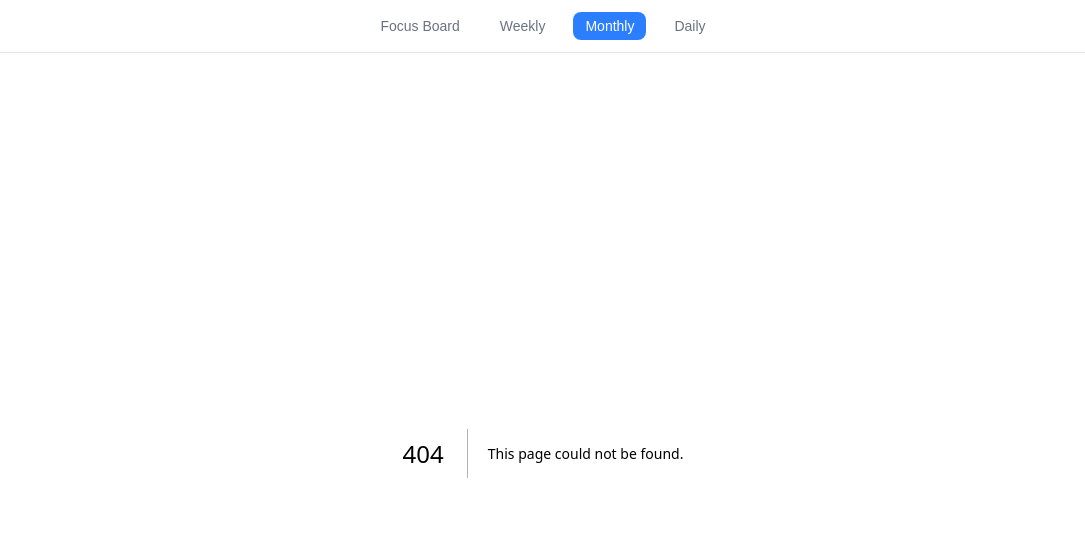
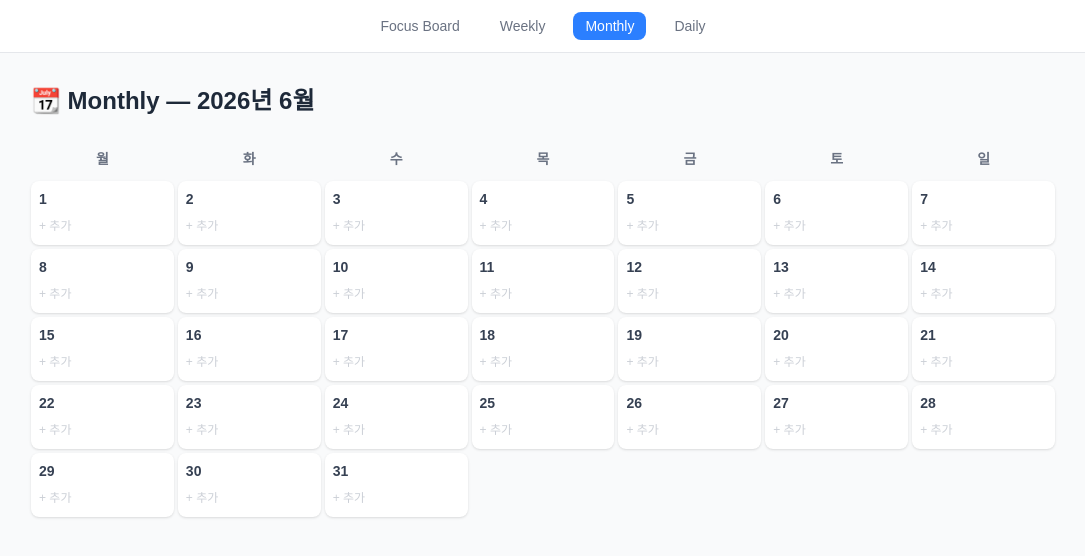
Before and after one commit to Byeong-Gwan/focus-diary, a Next.js app: page /monthly in a window 1280 px wide. Before the commit this address had no page. Shown: the top 556 px of the page, without its empty margins (97-1182 px from the left). Built offline with nearby package versions, Linux system fonts and the light colour scheme.

Commit message:
feat: Monthly 페이지 기본 구현 (달력 그리드, 할일 추가/체크)

```diff
--- /dev/null
+++ b/app/monthly/page.tsx
@@ -0,0 +1,125 @@
+"use client"
+import { useState, useEffect } from "react";
+import { WeeklyData } from "@/types/common";
+
+
+function getMonthDates(): Date[] {
+    const today = new Date(); // 오늘 날짜
+    const lastDay = new Date(today.getFullYear(), today.getMonth() + 1, 0).getDate();
+    const firstDay = new Date(today.getFullYear(), today.getMonth(), 1).getDay();
+
+    return Array.from({ length: lastDay }, (_, i) => {
+        return new Date(today.getFullYear(), today.getMonth(), i + 1);
+    });
+}
+
+// Date를 key값 문자열로 변환 "2026-05-26"
+function dateToKey(date:Date): string {
+    return date.toISOString().split("T")[0];
+}
+
+export default function MonthlyPage() {
+    const monthDates = getMonthDates();
+     // 날짜별 할일 상태
+     const [monthlyData, setMonthlyData] = useState<WeeklyData>({});
+
+     const handleAdd = (date: Date, text: string) => {
+         if (!text) {
+             return;
+         }
+
+         const dateKey = dateToKey(date);
+
+         setMonthlyData({
+             ...monthlyData,
+             [dateKey]: [
+                 ...(monthlyData[dateKey] || []),
+                 { id: Date.now(), text, done: false }
+             ]
+         });
+     };
+
+     // localStorage에서 불러오기 (마운트 시 1회 실행)
+     useEffect(() => {
+         const saved = localStorage.getItem("monthlyData");
+
+         if (saved) {
+             setMonthlyData(JSON.parse(saved));
+         }
+     }, []);
+
+     // todos 변경될 때마다 localStorage에 저장
+     useEffect(() => {
+         localStorage.setItem("monthlyData", JSON.stringify(monthlyData));
+     }, [monthlyData]);
+
+    return (
+        <main className="min-h-screen bg-gray-50 p-8">
+          <div className="max-w-5xl mx-auto">
+            <h1 className="text-2xl font-bold text-gray-800 mb-6">
+              📆 Monthly — 2026년 6월
+            </h1>
+
+            {/* 요일 헤더 */}
+            <div className="grid grid-cols-7 gap-1 mb-1">
+              {["월", "화", "수", "목", "금", "토", "일"].map((d) => (
+                <div key={d} className="text-center text-sm font-bold text-gray-500 py-2">
+                  {d}
+                </div>
+              ))}
+            </div>
+
+            {/* 날짜 그리드 */}
+            <div className="grid grid-cols-7 gap-1">
+              {/* 1일 전 빈칸 */}
+              {Array.from({ length: new Date(2026, 5, 1).getDay() === 0 ? 6 : new Date(2026, 5, 1).getDay() - 1 }, (_, i) => (
+                <div key={`empty-${i}`} />
+              ))}
+
+                {monthDates.map((date, i) => (
+                <div key={i} className="bg-white rounded-lg p-2 min-h-16 shadow-sm">
+                    <p className="text-sm font-bold text-gray-700 mb-1">{i + 1}</p>
+
+                    {/* 할일 목록 */}
+                    <ul className="space-y-1">
+                    {(monthlyData[dateToKey(date)] || []).map((todo) => (
+                        <li key={todo.id} className="flex items-center gap-1">
+                        <input
+                            type="checkbox"
+                            checked={todo.done}
+                            onChange={() => {
+                            const dateKey = dateToKey(date);
+                            setMonthlyData({
+                                ...monthlyData,
+                                [dateKey]: monthlyData[dateKey].map((t) =>
+                                t.id === todo.id ? { ...t, done: !t.done } : t
+                                )
+                            });
+                            }}
+                            className="w-3 h-3 accent-blue-500"
+                        />
+                        <span className={`text-xs ${todo.done ? "line-through text-gray-400" : "text-gray-600"}`}>
+                            {todo.text}
+                        </span>
+                        </li>
+                    ))}
+                    </ul>
+
+                    {/* 입력창 */}
+                    <input
+                    placeholder="+ 추가"
+                    className="w-full text-xs text-gray-400 mt-1 outline-none"
+                    onKeyDown={(e) => {
+                        if (e.key === "Enter" && !e.nativeEvent.isComposing) {
+                        handleAdd(date, e.currentTarget.value);
+                        e.currentTarget.value = "";
+                        }
+                    }}
+                    />
+                </div>
+            ))}
+            </div>
+          </div>
+        </main>
+    );
+}
```
